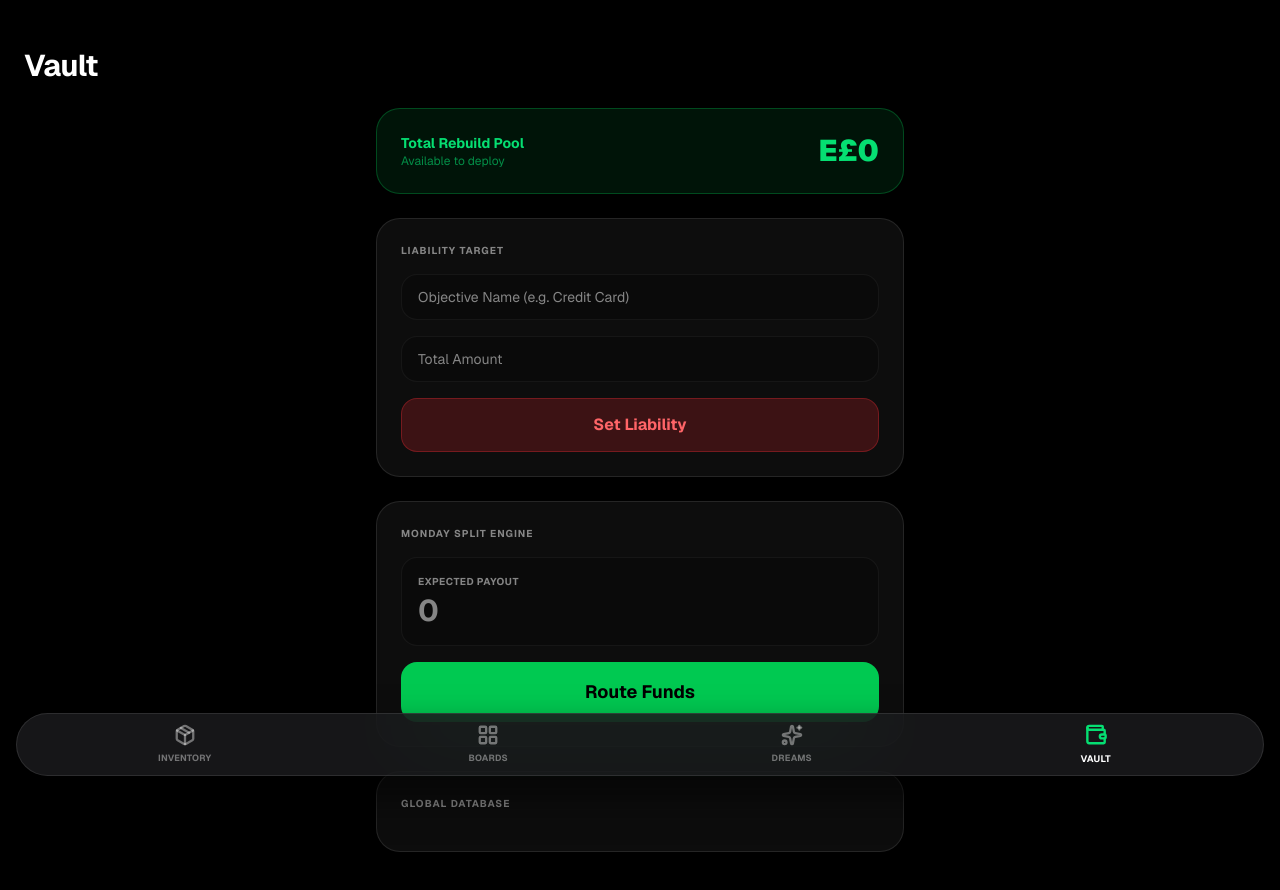
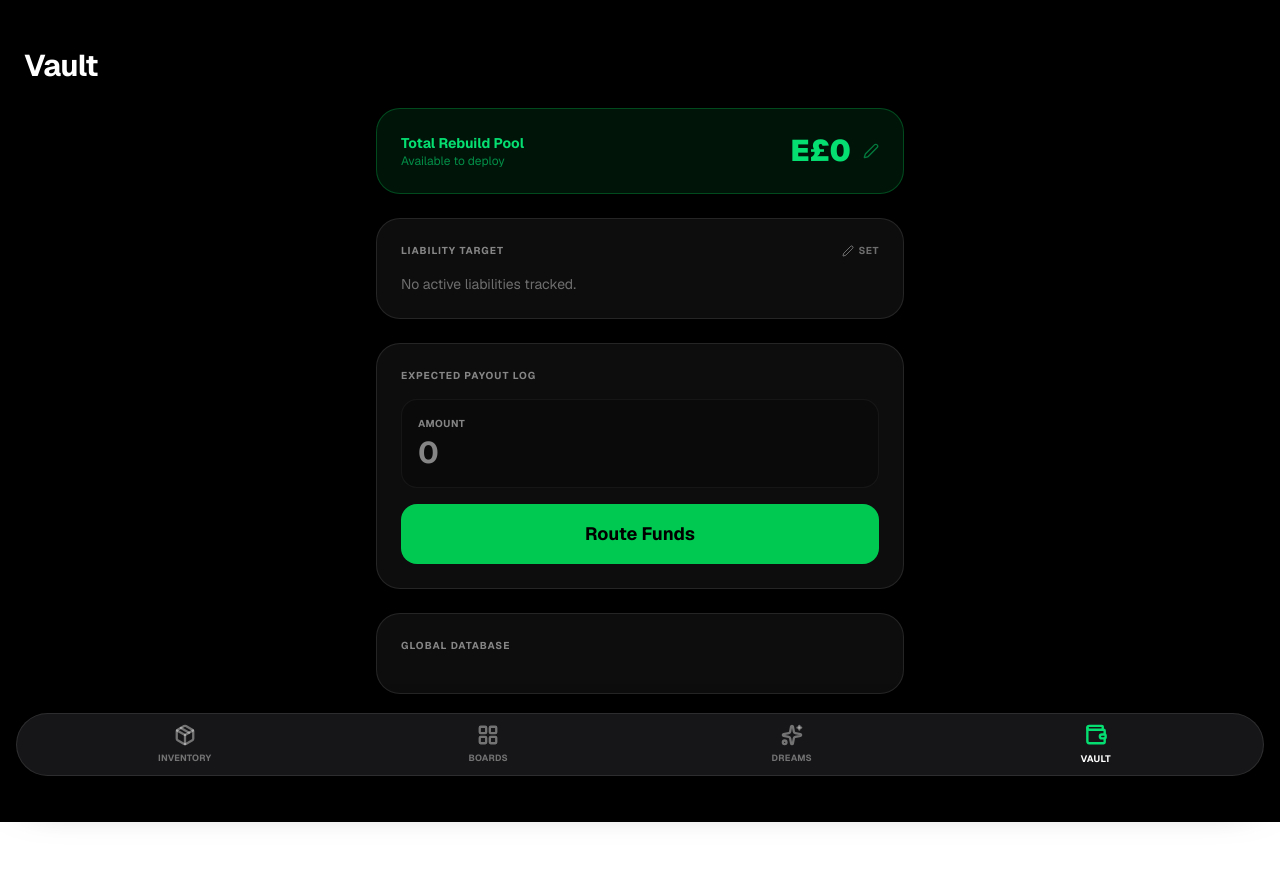
Before and after one commit to mohammed1007/life-transformer-app, a Next.js app in the folder frontend/: page / in a window 1280 px wide. Both pictures are taken after a click on the button "VAULT". Shown: the top 890 px of the page. After the commit the page ends 822 px from the top, so only its background shows below. Built offline with nearby package versions, Linux system fonts and the light colour scheme.

Commit message:
vault upgrade

```diff
--- a/frontend/app/page.tsx
+++ b/frontend/app/page.tsx
@@ -1,6 +1,6 @@
 "use client";
 import { useState, useEffect } from "react";
-import { Wallet, Sparkles, Package, AlertTriangle, XCircle, ShoppingCart, Image as ImageIcon, ExternalLink, Trash2, Edit2, LayoutGrid, CheckCircle2, ChevronLeft, Plus, X } from 'lucide-react';
+import { Wallet, Sparkles, Package, AlertTriangle, XCircle, ShoppingCart, Image as ImageIcon, ExternalLink, Trash2, Edit2, LayoutGrid, CheckCircle2, ChevronLeft, Plus, X, Save } from 'lucide-react';
 
 interface Goal {
   id: number;
@@ -23,6 +23,7 @@ interface Debt {
   name: string;
   target_amount: number;
   amount_paid: number;
+  deadline: string;
 }
 
 export default function Home() {
@@ -53,9 +54,14 @@ export default function Home() {
   const [rebuildPool, setRebuildPool] = useState<number>(0);
   const [projectFunds, setProjectFunds] = useState<Record<string, number>>({});
 
-  // Debt Form State
+  // Debt & Pool Edit State
+  const [isEditingPool, setIsEditingPool] = useState(false);
+  const [poolEditValue, setPoolEditValue] = useState("");
+  const [isEditingDebt, setIsEditingDebt] = useState(false);
   const [debtNameInput, setDebtNameInput] = useState("");
   const [debtTargetInput, setDebtTargetInput] = useState("");
+  const [debtPaidInput, setDebtPaidInput] = useState("");
+  const [debtDeadlineInput, setDebtDeadlineInput] = useState("");
 
   // Load Data on Mount
   useEffect(() => {
@@ -91,6 +97,25 @@ export default function Home() {
     else localStorage.removeItem("life_os_debt");
   };
 
+  // Helper: Count remaining Wednesdays
+  const getWednesdaysLeft = (deadlineStr: string) => {
+    let count = 0;
+    let current = new Date();
+    current.setHours(0, 0, 0, 0);
+    const end = new Date(deadlineStr);
+    end.setHours(23, 59, 59, 999);
+
+    while (current <= end) {
+      if (current.getDay() === 3) count++; // 3 = Wednesday
+      current.setDate(current.getDate() + 1);
+    }
+    return count;
+  };
+
+  const wednesdaysLeft = activeDebt ? getWednesdaysLeft(activeDebt.deadline) : 0;
+  const remainingDebt = activeDebt ? activeDebt.target_amount - activeDebt.amount_paid : 0;
+  const weeklyDebtCut = remainingDebt > 0 ? Math.ceil(remainingDebt / Math.max(1, wednesdaysLeft)) : 0;
+
   // Payday Engine
   const handleLogIncome = (e: React.FormEvent) => {
     e.preventDefault();
@@ -98,18 +123,50 @@ export default function Home() {
     if (!income) return;
 
     let debtDeducted = 0;
-    if (activeDebt && activeDebt.amount_paid < activeDebt.target_amount) {
-      const remainingBalance = activeDebt.target_amount - activeDebt.amount_paid;
-      debtDeducted = Math.min(Math.ceil(remainingBalance / 4), income, remainingBalance);
+    if (activeDebt && remainingDebt > 0) {
+      debtDeducted = Math.min(weeklyDebtCut, income, remainingDebt);
       saveDebtToLocal({ ...activeDebt, amount_paid: activeDebt.amount_paid + debtDeducted });
     }
 
     savePoolToLocal(rebuildPool + (income - debtDeducted));
     setIncomeAmount("");
-    alert(`Success! E£${debtDeducted} routed to debt. E£${income - debtDeducted} added to Rebuild Pool.`);
+    alert(`Success! E£${debtDeducted} routed to debt for this Wednesday. E£${income - debtDeducted} added to Rebuild Pool.`);
   };
 
-  // Image Compression
+  const handleSavePoolEdit = () => {
+    savePoolToLocal(parseInt(poolEditValue) || 0);
+    setIsEditingPool(false);
+  };
+
+  const handleSaveDebt = (e: React.FormEvent) => {
+    e.preventDefault();
+    if (!debtNameInput || !debtTargetInput || !debtDeadlineInput) return;
+    saveDebtToLocal({
+      name: debtNameInput,
+      target_amount: parseInt(debtTargetInput),
+      amount_paid: parseInt(debtPaidInput) || 0,
+      deadline: debtDeadlineInput
+    });
+    setIsEditingDebt(false);
+  };
+
+  const openDebtEditor = () => {
+    if (activeDebt) {
+      setDebtNameInput(activeDebt.name);
+      setDebtTargetInput(activeDebt.target_amount.toString());
+      setDebtPaidInput(activeDebt.amount_paid.toString());
+      setDebtDeadlineInput(activeDebt.deadline);
+    } else {
+      setDebtNameInput(""); setDebtTargetInput(""); setDebtPaidInput("0");
+      // Default to 5th of next month
+      const d = new Date();
+      d.setMonth(d.getMonth() + 1);
+      d.setDate(5);
+      setDebtDeadlineInput(d.toISOString().split('T')[0]);
+    }
+    setIsEditingDebt(true);
+  };
+
   const handleImageFileChange = (e: React.ChangeEvent<HTMLInputElement>) => {
     const file = e.target.files?.[0];
     if (file) {
@@ -191,13 +248,6 @@ export default function Home() {
     setTitleInput(""); setPriceInput(""); setQuantityInput("1"); setImageInput(""); setUrl(""); setSubGroupInput("");
   };
 
-  const handleCreateDebt = (e: React.FormEvent) => {
-    e.preventDefault();
-    if (!debtNameInput || !debtTargetInput) return;
-    saveDebtToLocal({ name: debtNameInput, target_amount: parseInt(debtTargetInput), amount_paid: 0 });
-    setDebtNameInput(""); setDebtTargetInput("");
-  };
-
   // Helper Filters
   const parsePrice = (priceStr: string) => parseFloat(priceStr.replace(/[^0-9.-]+/g,"")) || 0;
 
@@ -235,7 +285,6 @@ export default function Home() {
         {/* ===================== INVENTORY ===================== */}
         {activeTab === "inventory" && (
           <div className="animate-in fade-in space-y-4">
-
             <h2 className="text-[10px] font-bold text-white/50 uppercase tracking-widest mt-2 pl-1">Restockables</h2>
             {restockCost > 0 && (
               <div className="bg-amber-500/10 border border-amber-500/30 rounded-3xl p-5 flex items-center justify-between">
@@ -428,48 +477,105 @@ export default function Home() {
           </div>
         )}
 
-        {/* ===================== VAULT (ADMIN) ===================== */}
+        {/* ===================== VAULT ===================== */}
         {activeTab === "vault" && (
           <div className="animate-in fade-in space-y-6">
 
-            <div className="bg-green-500/10 border border-green-500/30 rounded-3xl p-6 flex justify-between items-center shadow-lg">
+            {/* Total Rebuild Pool */}
+            <div className="bg-green-500/10 border border-green-500/30 rounded-3xl p-6 shadow-lg flex items-center justify-between">
               <div>
                 <h3 className="text-green-400 font-bold text-sm">Total Rebuild Pool</h3>
                 <p className="text-green-400/60 text-xs">Available to deploy</p>
               </div>
-              <span className="text-3xl font-black text-green-400">E£{rebuildPool}</span>
-            </div>
-
-            <div className="bg-white/5 border border-white/10 rounded-3xl p-6 shadow-lg">
-              <h2 className="text-[10px] font-bold text-white/50 uppercase tracking-widest mb-4">Liability Target</h2>
-              {activeDebt ? (
-                <div>
-                  <div className="flex justify-between items-end mb-3"><span className="text-xl font-bold text-white">{activeDebt.name}</span><span className="text-red-400 font-bold tabular-nums">{activeDebt.amount_paid} / {activeDebt.target_amount}</span></div>
-                  <div className="h-2 w-full bg-black/40 rounded-full overflow-hidden border border-white/5">
-                    <div className="h-full bg-red-500" style={{ width: `${Math.min((activeDebt.amount_paid / activeDebt.target_amount) * 100, 100)}%` }}></div>
-                  </div>
-                  <button onClick={() => saveDebtToLocal(null)} className="mt-4 text-xs text-red-400 font-bold">Clear Debt Tracker</button>
+              {isEditingPool ? (
+                <div className="flex items-center gap-2">
+                  <input type="number" value={poolEditValue} onChange={(e) => setPoolEditValue(e.target.value)} className="w-24 bg-black/40 border border-green-500/50 rounded-xl px-3 py-1 text-green-400 font-black text-xl outline-none" autoFocus />
+                  <button onClick={handleSavePoolEdit} className="p-2 bg-green-500/20 text-green-400 rounded-xl hover:bg-green-500/40"><Save size={16} /></button>
                 </div>
               ) : (
-                <form onSubmit={handleCreateDebt} className="flex flex-col gap-4 mt-2">
-                  <input type="text" value={debtNameInput} onChange={(e) => setDebtNameInput(e.target.value)} placeholder="Objective Name (e.g. Credit Card)" className="bg-black/20 border border-white/5 rounded-2xl px-4 py-3 text-white text-sm outline-none" required />
-                  <input type="number" value={debtTargetInput} onChange={(e) => setDebtTargetInput(e.target.value)} placeholder="Total Amount" className="bg-black/20 border border-white/5 rounded-2xl px-4 py-3 text-white text-sm outline-none" required />
-                  <button type="submit" className="w-full bg-red-500/20 border border-red-500/30 text-red-400 font-bold py-3.5 rounded-2xl">Set Liability</button>
-                </form>
+                <div className="flex items-center gap-3">
+                  <span className="text-3xl font-black text-green-400">E£{rebuildPool}</span>
+                  <button onClick={() => { setPoolEditValue(rebuildPool.toString()); setIsEditingPool(true); }} className="text-green-400/50 hover:text-green-400"><Edit2 size={16} /></button>
+                </div>
               )}
             </div>
 
+            {/* Active Debt / Liability Target */}
             <div className="bg-white/5 border border-white/10 rounded-3xl p-6 shadow-lg">
-              <h2 className="text-[10px] font-bold text-white/50 uppercase tracking-widest mb-4">Monday Split Engine</h2>
+              <div className="flex justify-between items-center mb-4">
+                <h2 className="text-[10px] font-bold text-white/50 uppercase tracking-widest">Liability Target</h2>
+                <button onClick={openDebtEditor} className="text-white/40 hover:text-white flex items-center gap-1 text-[10px] font-bold uppercase tracking-wider"><Edit2 size={12} /> {activeDebt ? 'Edit' : 'Set'}</button>
+              </div>
+
+              {isEditingDebt ? (
+                <form onSubmit={handleSaveDebt} className="flex flex-col gap-3 animate-in fade-in">
+                  <input type="text" value={debtNameInput} onChange={(e) => setDebtNameInput(e.target.value)} placeholder="Objective Name (e.g. Credit Card)" className="bg-black/20 border border-white/5 rounded-2xl px-4 py-3 text-white text-sm outline-none" required />
+                  <div className="flex gap-3">
+                    <div className="flex-1">
+                      <label className="block text-[10px] text-white/40 uppercase tracking-widest mb-1 pl-1">Target Amount</label>
+                      <input type="number" value={debtTargetInput} onChange={(e) => setDebtTargetInput(e.target.value)} placeholder="Total Amount" className="w-full bg-black/20 border border-white/5 rounded-2xl px-4 py-3 text-white text-sm outline-none" required />
+                    </div>
+                    <div className="flex-1">
+                      <label className="block text-[10px] text-white/40 uppercase tracking-widest mb-1 pl-1">Amount Paid</label>
+                      <input type="number" value={debtPaidInput} onChange={(e) => setDebtPaidInput(e.target.value)} placeholder="Paid so far" className="w-full bg-black/20 border border-white/5 rounded-2xl px-4 py-3 text-white text-sm outline-none" />
+                    </div>
+                  </div>
+                  <div>
+                    <label className="block text-[10px] text-white/40 uppercase tracking-widest mb-1 pl-1">Deadline</label>
+                    <input type="date" value={debtDeadlineInput} onChange={(e) => setDebtDeadlineInput(e.target.value)} className="w-full bg-black/20 border border-white/5 rounded-2xl px-4 py-3 text-white text-sm outline-none" required />
+                  </div>
+                  <div className="flex gap-3 mt-2">
+                    <button type="button" onClick={() => setIsEditingDebt(false)} className="flex-1 bg-white/5 border border-white/10 text-white font-bold py-3.5 rounded-2xl">Cancel</button>
+                    <button type="submit" className="flex-1 bg-red-500/20 border border-red-500/30 text-red-400 font-bold py-3.5 rounded-2xl">Save Liability</button>
+                  </div>
+                  {activeDebt && <button type="button" onClick={() => { saveDebtToLocal(null); setIsEditingDebt(false); }} className="w-full text-red-500/50 hover:text-red-400 text-xs font-bold py-2 mt-2">Delete Liability</button>}
+                </form>
+              ) : activeDebt ? (
+                <div>
+                  <div className="flex justify-between items-end mb-3">
+                    <span className="text-xl font-bold text-white line-clamp-1">{activeDebt.name}</span>
+                    <span className="text-red-400 font-bold tabular-nums shrink-0 ml-4">{activeDebt.amount_paid} / {activeDebt.target_amount}</span>
+                  </div>
+                  <div className="h-2 w-full bg-black/40 rounded-full overflow-hidden border border-white/5 mb-4">
+                    <div className="h-full bg-red-500" style={{ width: `${Math.min((activeDebt.amount_paid / activeDebt.target_amount) * 100, 100)}%` }}></div>
+                  </div>
+                  <div className="flex justify-between items-center bg-black/20 rounded-xl p-3 border border-white/5">
+                    <div>
+                      <p className="text-[10px] text-white/40 uppercase tracking-widest">Time Remaining</p>
+                      <p className="text-white font-bold text-sm">{wednesdaysLeft} Wednesdays</p>
+                    </div>
+                    <div className="text-right">
+                      <p className="text-[10px] text-white/40 uppercase tracking-widest">Required Deduction</p>
+                      <p className="text-red-400 font-bold text-sm">E£{weeklyDebtCut} / week</p>
+                    </div>
+                  </div>
+                </div>
+              ) : (
+                <p className="text-white/40 text-sm">No active liabilities tracked.</p>
+              )}
+            </div>
+
+            {/* Payday Engine */}
+            <div className="bg-white/5 border border-white/10 rounded-3xl p-6 shadow-lg">
+              <h2 className="text-[10px] font-bold text-white/50 uppercase tracking-widest mb-4">Expected Payout Log</h2>
               <form onSubmit={handleLogIncome} className="flex flex-col gap-4">
-                <div className="bg-black/20 rounded-2xl p-4 border border-white/5">
-                  <label className="block text-[10px] text-white/50 font-bold mb-1 uppercase tracking-wider">Expected Payout</label>
-                  <input type="number" value={incomeAmount} onChange={(e) => setIncomeAmount(e.target.value)} className="w-full bg-transparent text-3xl font-bold text-white outline-none" placeholder="0" required />
+                <div className="bg-black/20 rounded-2xl p-4 border border-white/5 flex items-center justify-between">
+                  <div>
+                    <label className="block text-[10px] text-white/50 font-bold mb-1 uppercase tracking-wider">Amount</label>
+                    <input type="number" value={incomeAmount} onChange={(e) => setIncomeAmount(e.target.value)} className="w-full bg-transparent text-3xl font-bold text-white outline-none" placeholder="0" required />
+                  </div>
+                  {incomeAmount && activeDebt && remainingDebt > 0 && (
+                    <div className="text-right shrink-0">
+                      <p className="text-[10px] text-red-400/80 uppercase font-bold tracking-widest">Debt Cut</p>
+                      <p className="text-red-400 font-bold">- {Math.min(weeklyDebtCut, parseInt(incomeAmount), remainingDebt)}</p>
+                    </div>
+                  )}
                 </div>
                 <button type="submit" className="w-full bg-green-500 text-black py-4 rounded-2xl font-bold text-lg">Route Funds</button>
               </form>
             </div>
 
+            {/* Global DB Manager */}
             <div className="bg-white/5 border border-white/10 rounded-3xl p-6 shadow-lg">
               <h2 className="text-[10px] font-bold text-white/50 uppercase tracking-widest mb-4">Global Database</h2>
               <div className="space-y-3">
```
